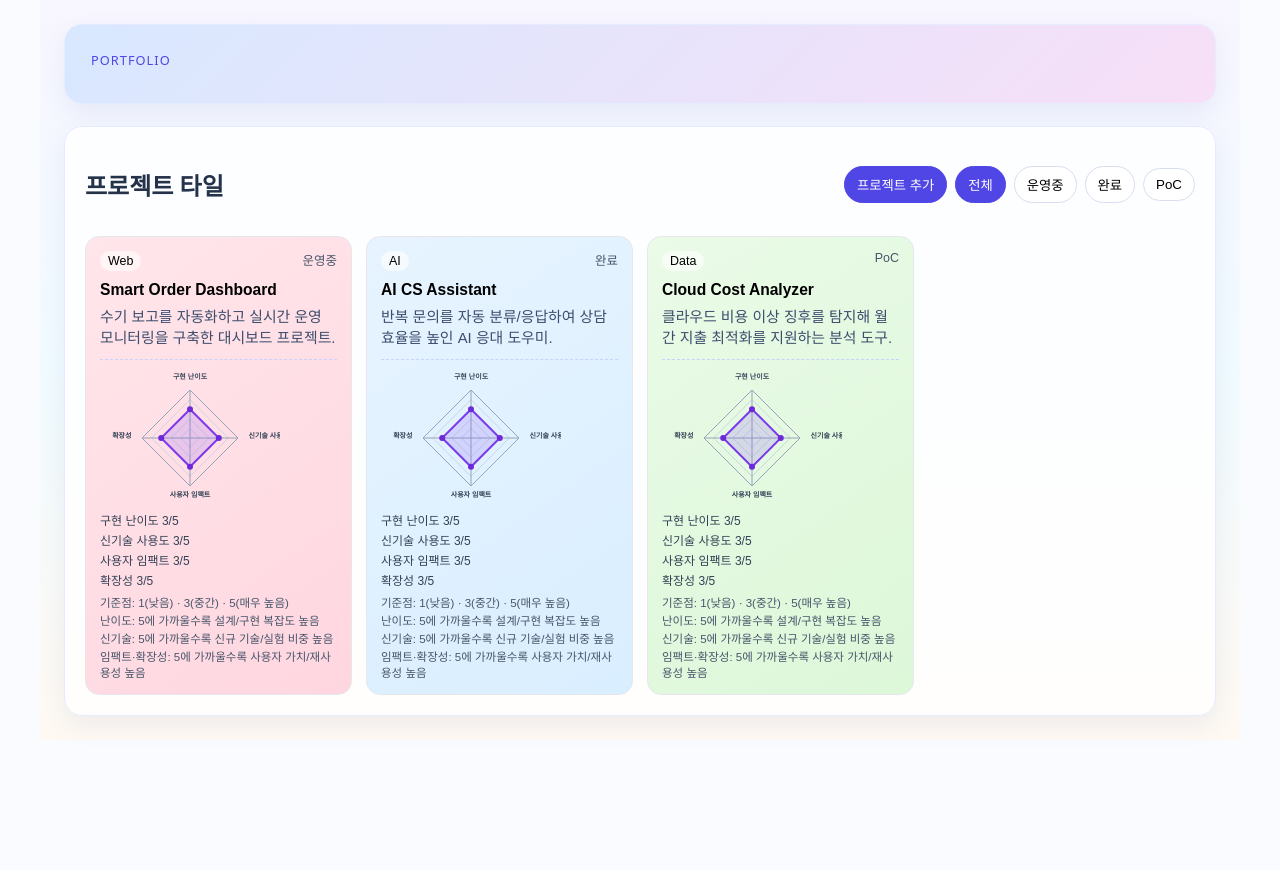
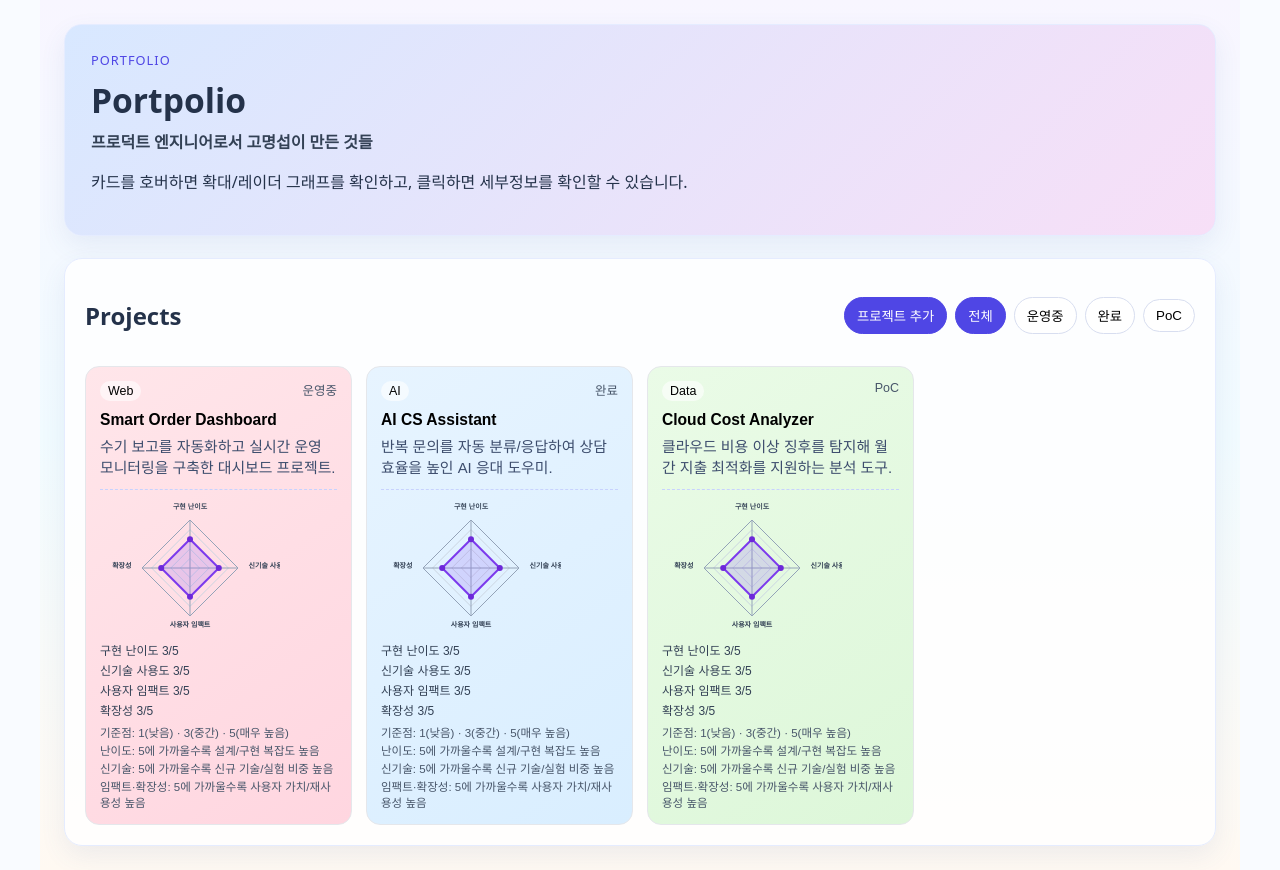
Before and after one commit to tead1234/portpolio, a React (Vite) app: page / in a window 1280 px wide. Before the commit the page ends 800 px from the top, so only its background shows below. Built offline with nearby package versions, Linux system fonts and the light colour scheme.

Commit message:
Update hero title/subtitle and rename section to Projects (#7)

```diff
--- a/src/App.jsx
+++ b/src/App.jsx
@@ -299,12 +299,14 @@ function App() {
     <div className="layout pastel-bg">
       <header className="hero soft-card">
         <p className="hero-kicker">PORTFOLIO</p>
-
+        <h1>Portpolio</h1>
+        <p className="hero-subtitle">프로덕트 엔지니어로서 고명섭이 만든 것들</p>
+        <p>카드를 호버하면 확대/레이더 그래프를 확인하고, 클릭하면 세부정보를 확인할 수 있습니다.</p>
       </header>
 
       <section className="section soft-card">
         <div className="section-head">
-          <h2>프로젝트 타일</h2>
+          <h2>Projects</h2>
           <div className="toolbar">
             <button type="button" className="primary" onClick={openCreateModal}>
               프로젝트 추가
--- a/src/styles.css
+++ b/src/styles.css
@@ -43,8 +43,14 @@ body {
 }
 
 .hero h1 {
+  margin: 0 0 6px;
+  font-size: clamp(1.4rem, 3vw, 2.1rem);
+}
+
+.hero-subtitle {
   margin: 0 0 10px;
-  font-size: clamp(1.4rem, 3vw, 2.1rem);
+  color: #334155;
+  font-weight: 600;
 }
 
 .section {
```
